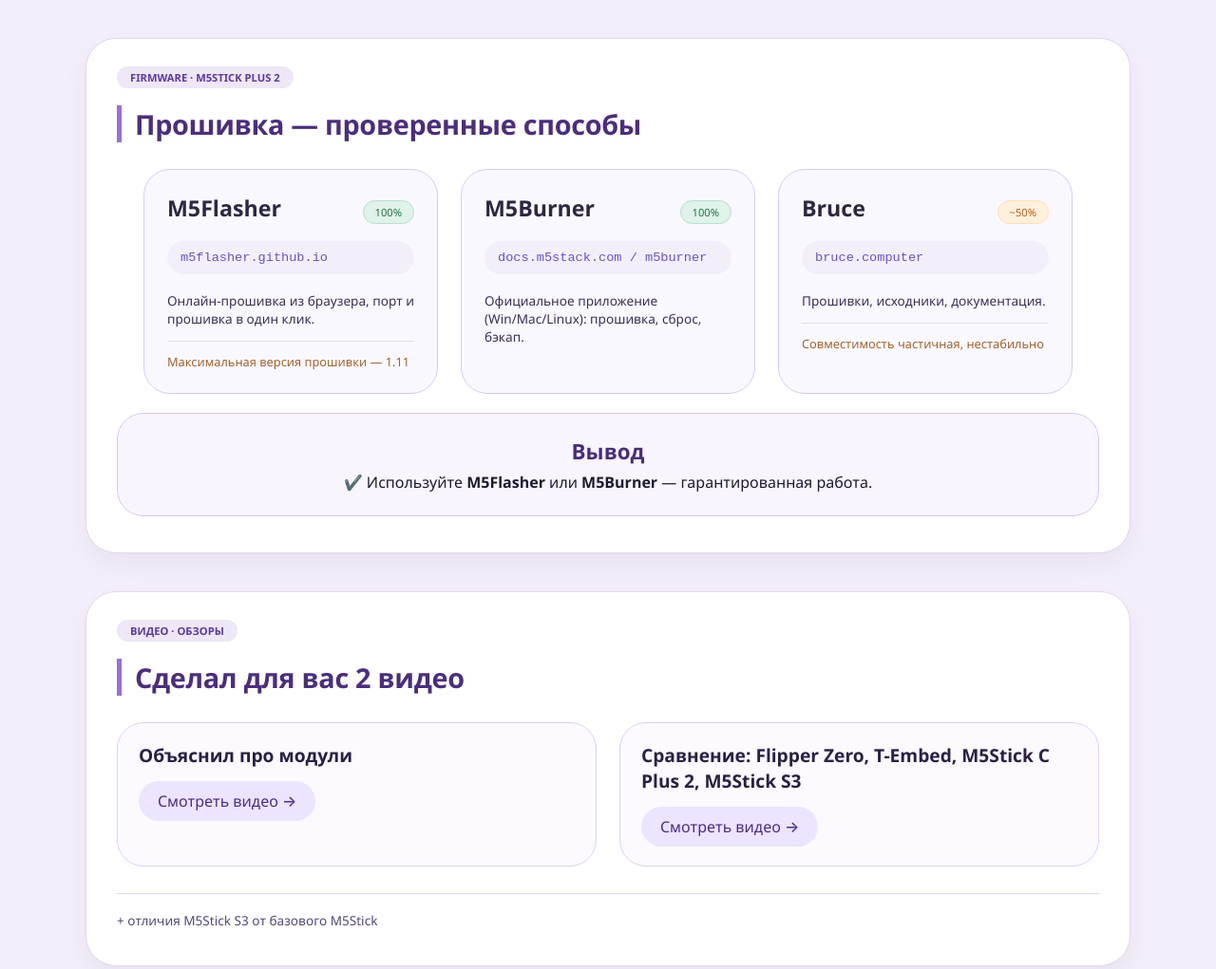
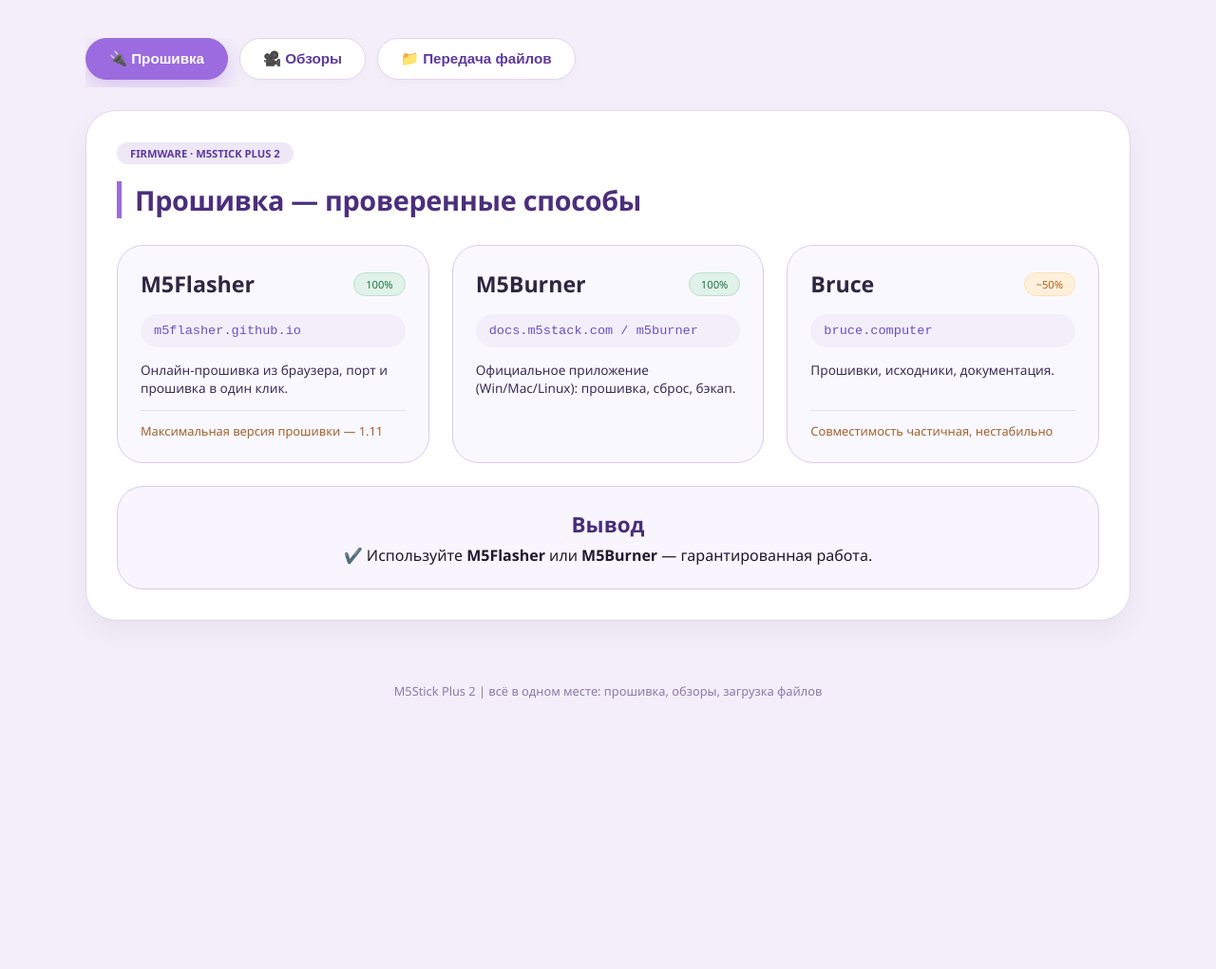
Before and after one commit to kirillapurin16-byte/NEVER, a plain HTML site: page index.html in a window 1280 px wide. Shown: the top 1021 px of the page at 95% size. After the commit the page ends 800 px from the top, so only its background shows below. Drawn offline with Linux system fonts and the light colour scheme.

Commit message:
Update index.html

```diff
--- a/index.html
+++ b/index.html
@@ -23,12 +23,73 @@
             margin: 0 auto;
         }
 
-        /* карточки и секции в фиолетово-лавандовой гамме */
+        /* Навигация вкладок */
+        .tabs-nav {
+            display: flex;
+            gap: 12px;
+            margin-bottom: 24px;
+            overflow-x: auto;
+            padding-bottom: 8px;
+            scrollbar-width: none; /* Скрываем скроллбар в Firefox */
+        }
+
+        /* Скрываем скроллбар в Chrome/Safari */
+        .tabs-nav::-webkit-scrollbar {
+            display: none;
+        }
+
+        .tab-btn {
+            background: #ffffff;
+            color: #5e3a9c;
+            border: 1px solid #e2d6f0;
+            padding: 12px 24px;
+            border-radius: 40px;
+            font-size: 0.95rem;
+            font-weight: 600;
+            cursor: pointer;
+            white-space: nowrap;
+            transition: all 0.25s ease;
+            box-shadow: 0 4px 12px rgba(0, 0, 0, 0.02);
+        }
+
+        .tab-btn:hover {
+            border-color: #b794f4;
+            background: #faf8ff;
+        }
+
+        .tab-btn.active {
+            background: #9b6bdf;
+            color: #ffffff;
+            border-color: #9b6bdf;
+            box-shadow: 0 8px 20px rgba(155, 107, 223, 0.3);
+        }
+
+        /* Контент вкладок */
+        .tab-content {
+            display: none;
+            animation: fadeIn 0.35s ease forwards;
+        }
+
+        .tab-content.active {
+            display: block;
+        }
+
+        @keyframes fadeIn {
+            from {
+                opacity: 0;
+                transform: translateY(10px);
+            }
+            to {
+                opacity: 1;
+                transform: translateY(0);
+            }
+        }
+
+        /* Секции и карточки */
         .section {
             background: #ffffff;
             border-radius: 32px;
-            padding: 28px 32px 38px;
-            margin-bottom: 40px;
+            padding: 32px;
             box-shadow: 0 12px 28px rgba(0, 0, 0, 0.05);
             border: 1px solid #e2d6f0;
         }
@@ -54,23 +115,27 @@
             margin-bottom: 18px;
         }
 
-        /* методы прошивки */
+        /* Сетка методов прошивки */
         .methods-grid {
             display: flex;
             flex-wrap: wrap;
             gap: 24px;
-            justify-content: center;
-            margin: 20px 0 20px;
+            justify-content: flex-start;
+            margin: 20px 0;
         }
 
         .card {
             background: #faf8ff;
             border-radius: 28px;
             padding: 24px;
-            width: 100%;
-            max-width: 310px;
+            flex: 1;
+            min-width: 280px;
+            max-width: 340px;
             border: 1px solid #d9caf2;
             transition: all 0.2s;
+            display: flex;
+            flex-direction: column;
+            justify-content: space-between;
         }
 
         .card:hover {
@@ -85,8 +150,7 @@
             margin-bottom: 16px;
             display: flex;
             justify-content: space-between;
-            align-items: baseline;
-            flex-wrap: wrap;
+            align-items: center;
             color: #2d2742;
         }
 
@@ -113,7 +177,7 @@
             border-radius: 18px;
             font-family: 'SF Mono', 'Fira Code', monospace;
             font-size: 0.85rem;
-            margin: 18px 0;
+            margin: 14px 0;
             word-break: break-all;
         }
         .url a {
@@ -126,6 +190,13 @@
             color: #3b1e77;
         }
 
+        .card-desc {
+            font-size: 0.85rem;
+            color: #3a2f56;
+            line-height: 1.4;
+            flex-grow: 1;
+        }
+
         .problem {
             font-size: 0.8rem;
             margin-top: 14px;
@@ -134,7 +205,7 @@
             color: #a1622c;
         }
 
-        /* видео сетка */
+        /* Видео сетка */
         .video-grid {
             display: flex;
             flex-wrap: wrap;
@@ -144,33 +215,40 @@
         .video-card {
             background: #fcfaff;
             border-radius: 28px;
-            padding: 20px 22px;
+            padding: 24px;
             flex: 1;
-            min-width: 240px;
+            min-width: 280px;
             border: 1px solid #ddd0f0;
             transition: 0.2s;
+            display: flex;
+            flex-direction: column;
+            justify-content: space-between;
+            gap: 16px;
         }
         .video-card:hover {
             border-color: #b794f4;
             background: #fff;
+            transform: translateY(-2px);
         }
         .video-title {
-            font-size: 1.2rem;
+            font-size: 1.25rem;
             font-weight: 600;
             color: #2b1f44;
-            margin-bottom: 14px;
+            line-height: 1.4;
         }
         .video-link {
             background: #ede4ff;
-            padding: 10px 20px;
+            padding: 12px 24px;
             border-radius: 44px;
             text-decoration: none;
             color: #4a2c8c;
-            font-weight: 500;
+            font-weight: 600;
             display: inline-flex;
             align-items: center;
+            justify-content: center;
             gap: 8px;
             transition: 0.2s;
+            font-size: 0.9rem;
         }
         .video-link:hover {
             background: #ddd0ff;
@@ -183,72 +261,109 @@
             margin: 28px 0 18px;
         }
 
+        .info-note {
+            font-size: 0.9rem;
+            color: #54467a;
+        }
+
         .conclusion {
             background: #f9f5ff;
             border-radius: 28px;
             padding: 24px 28px;
             text-align: center;
-            margin-top: 30px;
+            margin-top: 24px;
             border: 1px solid #d7c7f0;
         }
         .conclusion h3 {
             font-size: 1.4rem;
             color: #472e7a;
             font-weight: 600;
+            margin-bottom: 6px;
         }
 
         footer {
             text-align: center;
-            font-size: 0.75rem;
+            font-size: 0.8rem;
             color: #8d7aaa;
             margin-top: 45px;
+            padding: 20px 0;
         }
 
-        @media (max-width: 780px) {
-            .section { padding: 22px 20px; }
-            .section-title { font-size: 1.5rem; }
+        /* Адаптивность для мобильных */
+        @media (max-width: 768px) {
+            body {
+                padding: 20px 12px;
+            }
+            .section {
+                padding: 24px 20px;
+                border-radius: 24px;
+            }
+            .section-title {
+                font-size: 1.45rem;
+                margin-bottom: 20px;
+            }
+            .methods-grid, .video-grid {
+                gap: 16px;
+            }
+            .card, .video-card {
+                max-width: 100%;
+                border-radius: 20px;
+            }
         }
     </style>
 </head>
 <body>
 <div class="container">
 
-    <!-- БЛОК 1: ПРОШИВКА -->
+    <div class="tabs-nav">
+        <button class="tab-btn active" onclick="openTab(event, 'firmware')">🔌 Прошивка</button>
+        <button class="tab-btn" onclick="openTab(event, 'reviews')">🎥 Обзоры</button>
+        <button class="tab-btn" onclick="openTab(event, 'files')">📁 Передача файлов</button>
+    </div>
+
+    <div id="firmware" class="tab-content active">
         <div class="section">
             <div class="badge">FIRMWARE · M5STICK PLUS 2</div>
             <div class="section-title">Прошивка — проверенные способы</div>
             <div class="methods-grid">
                 <div class="card">
+                    <div>
                         <div class="card-title">M5Flasher <span class="status success">100%</span></div>
                         <div class="url"><a href="https://m5flasher.github.io" target="_blank">m5flasher.github.io</a></div>
-                <div class="desc" style="font-size:0.85rem; color:#3a2f56;">Онлайн-прошивка из браузера, порт и прошивка в один клик.</div>
+                        <div class="card-desc">Онлайн-прошивка из браузера, порт и прошивка в один клик.</div>
+                    </div>
                     <div class="problem">Максимальная версия прошивки — 1.11</div>
                 </div>
                 <div class="card">
+                    <div>
                         <div class="card-title">M5Burner <span class="status success">100%</span></div>
                         <div class="url"><a href="https://docs.m5stack.com/en/uiflow/m5burner/intro" target="_blank">docs.m5stack.com / m5burner</a></div>
-                <div class="desc" style="font-size:0.85rem; color:#3a2f56;">Официальное приложение (Win/Mac/Linux): прошивка, сброс, бэкап.</div>
+                        <div class="card-desc">Официальное приложение (Win/Mac/Linux): прошивка, сброс, бэкап.</div>
+                    </div>
                 </div>
                 <div class="card">
+                    <div>
                         <div class="card-title">Bruce <span class="status warning">~50%</span></div>
                         <div class="url"><a href="https://bruce.computer" target="_blank">bruce.computer</a></div>
-                <div class="desc" style="font-size:0.85rem; color:#3a2f56;">Прошивки, исходники, документация.</div>
+                        <div class="card-desc">Прошивки, исходники, документация.</div>
+                    </div>
                     <div class="problem">Совместимость частичная, нестабильно</div>
                 </div>
             </div>
-        <div class="conclusion" style="margin-top: 20px;">
+            <div class="conclusion">
                 <h3>Вывод</h3>
-            <p style="margin-top: 6px;">✔️ Используйте <strong>M5Flasher</strong> или <strong>M5Burner</strong> — гарантированная работа.</p>
+                <p>✔️ Используйте <strong>M5Flasher</strong> или <strong>M5Burner</strong> — гарантированная работа.</p>
+            </div>
         </div>
     </div>
 
-    <!-- БЛОК 2: ПЕРВЫЕ ДВА ВИДЕО (модули + сравнение) -->
+    <div id="reviews" class="tab-content">
         <div class="section">
             <div class="badge">ВИДЕО · ОБЗОРЫ</div>
             <div class="section-title">Сделал для вас 2 видео</div>
             <div class="video-grid">
                 <div class="video-card">
-                <div class="video-title">Объяснил про модули</div>
+                    <div class="video-title">Объяснил про модули для M5Stick</div>
                     <a class="video-link" href="https://vt.tiktok.com/ZSHC1CCmr/" target="_blank">Смотреть видео →</a>
                 </div>
                 <div class="video-card">
@@ -257,29 +372,50 @@
                 </div>
             </div>
             <div class="divider-light"></div>
-        <div style="font-size:0.85rem; color:#54467a;">+ отличия M5Stick S3 от базового M5Stick</div>
+            <div class="info-note">+ отличия M5Stick S3 от базового M5Stick</div>
+        </div>
     </div>
 
-    <!-- БЛОК 3: ЗАГРУЗКА ФАЙЛОВ (ПК / ТЕЛЕФОН) — ТОЛЬКО ССЫЛКИ, БЕЗ ЛИШНЕГО ТЕКСТА -->
+    <div id="files" class="tab-content">
         <div class="section">
             <div class="badge">ФАЙЛЫ · ПЕРЕДАЧА</div>
             <div class="section-title">Как закинуть файл на M5Stick</div>
-        <div class="video-grid" style="margin-bottom: 0;">
+            <div class="video-grid">
                 <div class="video-card">
-                <div class="video-title">Через телефон</div>
+                    <div class="video-title">Загрузка через телефон</div>
                     <a class="video-link" href="https://vt.tiktok.com/ZS9UEjYDh/" target="_blank">Ссылка (телефон) →</a>
                 </div>
                 <div class="video-card">
-                <div class="video-title">Через ПК</div>
+                    <div class="video-title">Загрузка через ПК (Компьютер)</div>
                     <a class="video-link" href="https://vt.tiktok.com/ZS9UEyvwx/" target="_blank">Ссылка (ПК) →</a>
                 </div>
             </div>
         </div>
+    </div>
 
-    <!-- итог / подпись -->
     <footer>
         M5Stick Plus 2 | всё в одном месте: прошивка, обзоры, загрузка файлов
     </footer>
 </div>
+
+<script>
+    function openTab(evt, tabName) {
+        // Скрываем все вкладки
+        const tabContents = document.getElementsByClassName("tab-content");
+        for (let i = 0; i < tabContents.length; i++) {
+            tabContents[i].classList.remove("active");
+        }
+
+        // Убираем класс active со всех кнопок
+        const tabBtns = document.getElementsByClassName("tab-btn");
+        for (let i = 0; i < tabBtns.length; i++) {
+            tabBtns[i].classList.remove("active");
+        }
+
+        // Показываем текущую вкладку и добавляем класс active кнопке
+        document.getElementById(tabName).classList.add("active");
+        evt.currentTarget.classList.add("active");
+    }
+</script>
 </body>
 </html>
```
Lines whose indentation alone changed are shown as unchanged.
